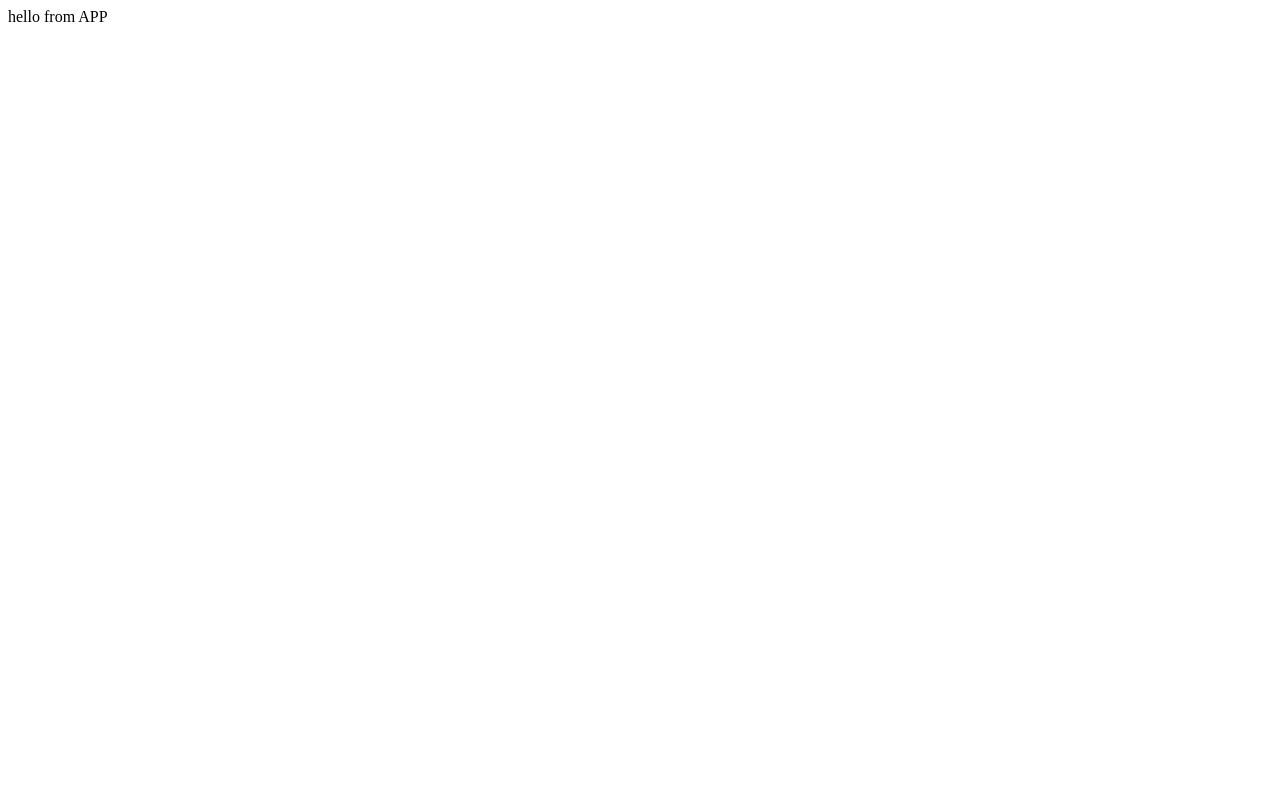
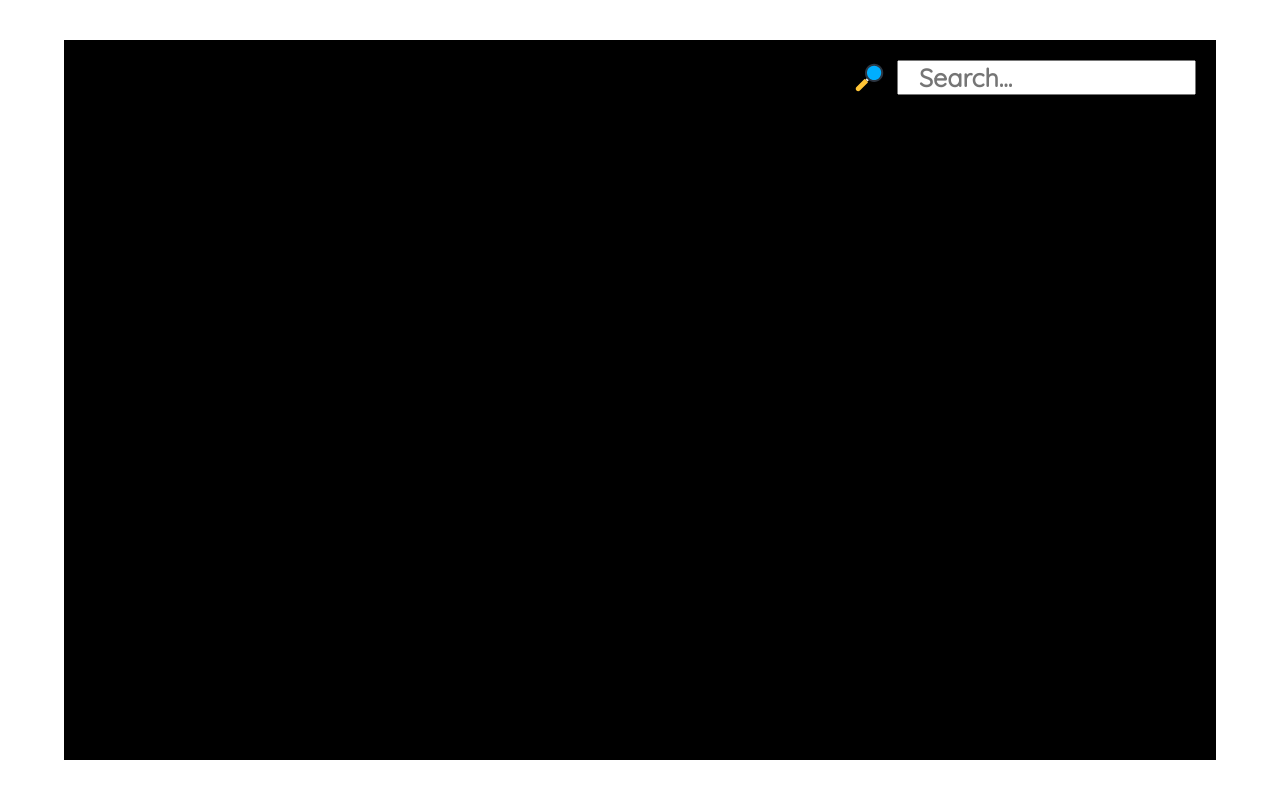
Before and after one commit to jgoats/CryptoTracker, a React app: page / in a window 1280 px wide. Built offline with nearby package versions, Linux system fonts and the light colour scheme.

Commit message:
created a component for the landing page and a component for a searchbar

```diff
--- /dev/null
+++ b/src/components/landingpage/landingpage.js
@@ -0,0 +1,19 @@
+import React from "react";
+import "./landingpage.scss";
+import SearchBar from "../searchbar/searchbar.js";
+
+export default class Landingpage extends React.Component {
+    constructor() {
+        super();
+        this.state = {
+
+        }
+    }
+    render() {
+        return (
+            <div class="landingpage-container">
+                <SearchBar />
+            </div>
+        )
+    }
+}
--- /dev/null
+++ b/src/components/landingpage/landingpage.scss
@@ -0,0 +1,18 @@
+* {
+    margin : 0px;
+    padding : 0px;
+    box-sizing : border-box;
+    font-family: 'Quicksand', sans-serif;
+}
+.landingpage-container {
+    background-color : black;
+    width : 90vw;
+    height : 90vh;
+    overflow-y : scroll;
+    display : block;
+    position : relative;
+    margin-left : auto;
+    margin-right : auto;
+    top : 50%;
+    transform : translateY(5vh);
+}
--- /dev/null
+++ b/src/components/searchbar/searchbar.js
@@ -0,0 +1,28 @@
+import React from "react";
+import "./searchbar.scss";
+import Search from "../../images/search-bar.svg";
+
+export default class SearchBar extends React.Component {
+    constructor() {
+        super();
+        this.state = {
+            input: ""
+        }
+        this.handleSearch = this.handleSearch.bind(this);
+    }
+    handleSearch(e) {
+        this.setState({
+            input: e.target.value
+        })
+    }
+    render() {
+        return (
+            <div className="search-bar-container">
+                <img className="search-icon" src={Search} />
+                <form className="searchbar">
+                    <input onChange={(e) => this.handleSearch(e)} type="search" placeholder="Search..." />
+                </form>
+            </div>
+        )
+    }
+}
--- /dev/null
+++ b/src/components/searchbar/searchbar.scss
@@ -0,0 +1,30 @@
+.search-bar-container {
+    display : flex;
+    align-items:center;
+    justify-content:flex-end;
+    flex-direction: row;
+    width : 400px;
+    max-width : 700px;
+    position : relative;
+    left : 100%;
+    transform : translateX(-100%);
+}
+.search-icon {
+    width : 35px;
+    background-color : black;
+    padding : 2px;
+    border-radius : 5px;
+}
+.searchbar {
+    position : relative;
+    text-align : right;
+    input[type=search] {
+        font-weight : bold;
+        font-size : 25px;
+        padding-left : 20px;
+        margin : 20px 20px 20px 10px;
+    }
+    input[type=search]:focus {
+        outline : none;
+    }
+}
--- a/src/index.html
+++ b/src/index.html
@@ -5,6 +5,9 @@
     <meta charset="UTF-8">
     <meta http-equiv="X-UA-Compatible" content="IE=edge">
     <meta name="viewport" content="width=device-width, initial-scale=1.0">
+    <link rel="preconnect" href="https://fonts.googleapis.com">
+    <link rel="preconnect" href="https://fonts.gstatic.com" crossorigin>
+    <link href="https://fonts.googleapis.com/css2?family=Quicksand&display=swap" rel="stylesheet">
     <title>Document</title>
 </head>
 
--- a/src/index.js
+++ b/src/index.js
@@ -1,10 +1,11 @@
 import React from "react";
 import ReactDom from "react-dom";
+import Landingpage from "../src/components/landingpage/landingpage.js"
 
 export default function App() {
     return (
         <div>
-            hello from APP
+            <Landingpage />
         </div>
     )
 }
```
Also changed, not shown: src/images/search-bar.svg (added).
